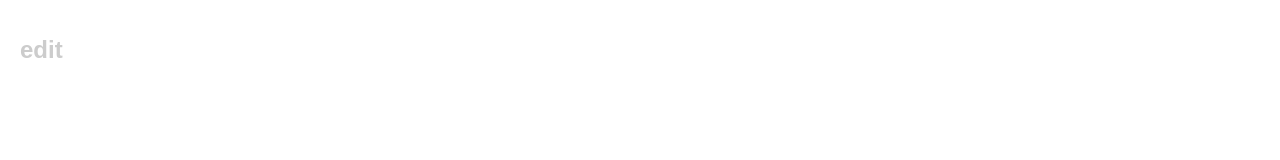
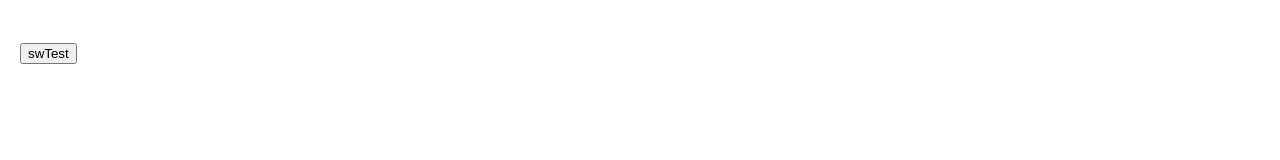
Before and after one commit to hahabazinga/react-demo, a React app: page /react-demo/ in a window 1280 px wide. Shown: the top 160 px of the page. Built offline with nearby package versions, Linux system fonts and the light colour scheme.

Commit message:
pwa test

```diff
--- a/src/App.js
+++ b/src/App.js
@@ -4,13 +4,32 @@ import './App.css';
 
 
 class App extends Component {
+  constructor(props){
+    super(props);
+    this.state = {
+      country: ''
+    }
+    this.getCountry = this.getCountry.bind(this);
+  }
+  getCountry() {
+    fetch('https://ipapi.co/8.8.8.8/json/').then(response => response.json()).then(data => {
+
+      this.setState({
+          text:data.country_name
+      })
+
+    }).catch(e => alert(e.message));
+  }
 
   render() {
 
     return (
       <div className="App">
         <header className="App-header">
-          <h1 className="App-title">edit</h1>
+          <h1 className="App-title">
+          <button onClick={() => this.getCountry()}>swTest</button>
+          <h3>{this.state.country}</h3>
+          </h1>
         </header>
         <Main/>
 
```
